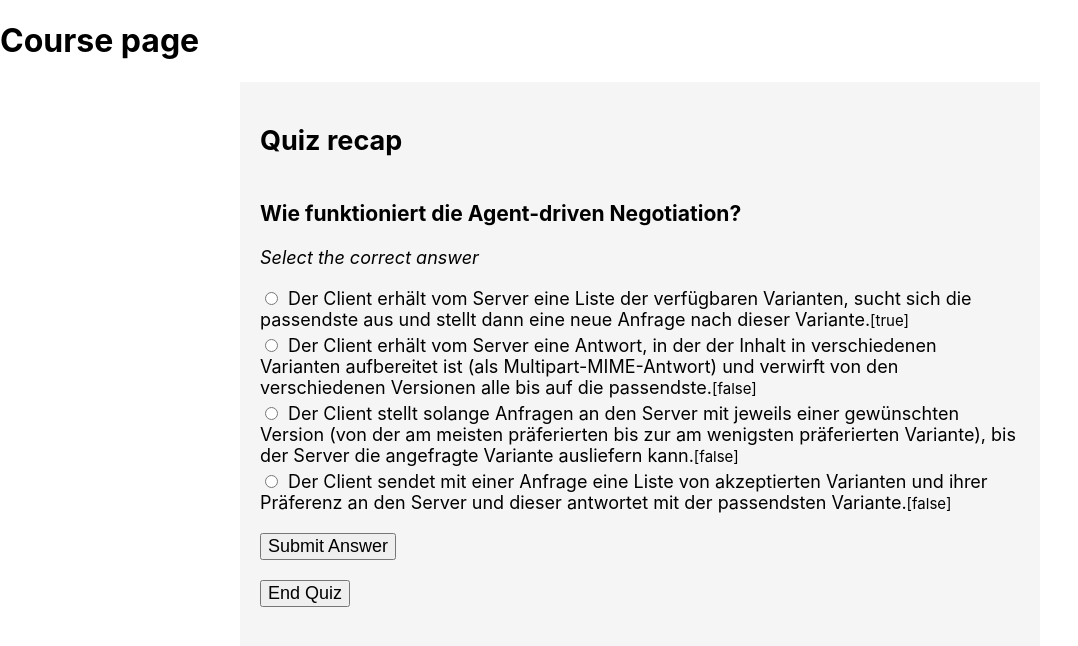
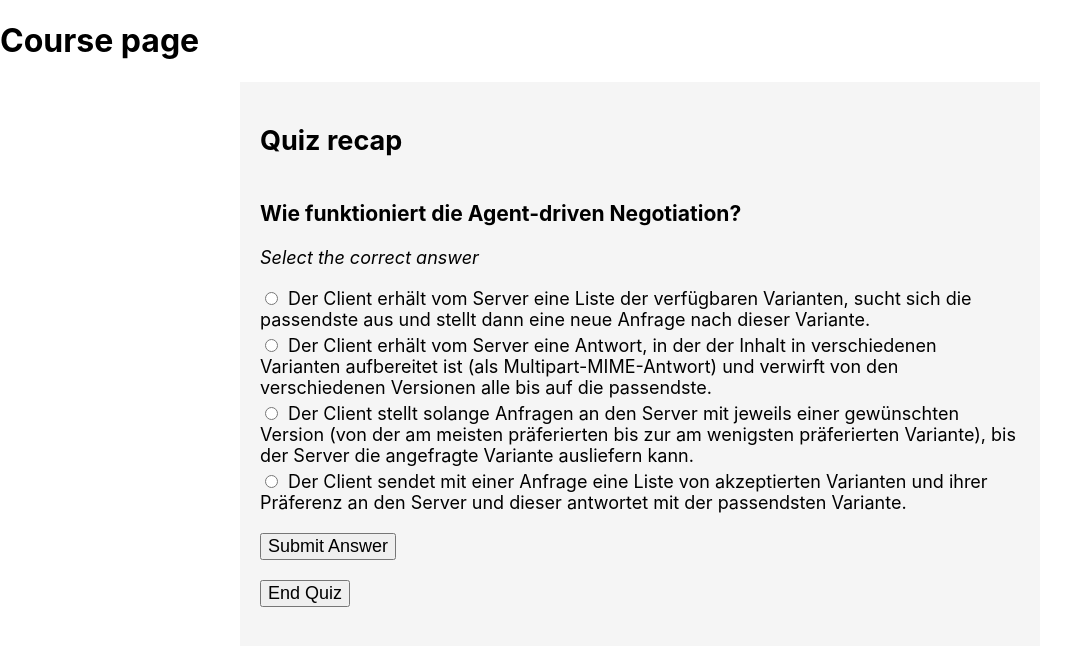
Before and after one commit to openHPI/quiz-recap, a React (Create React App) app: page / in a window 1280 px wide. Shown: the top 646 px of the page, without its empty margins (0-1078 px from the left). Built offline with nearby package versions, Linux system fonts and the light colour scheme.

Commit message:
Minor refactoring in Answers component

```diff
--- a/src/components/Answers.tsx
+++ b/src/components/Answers.tsx
@@ -1,4 +1,4 @@
-import { Answer, QuizType } from '../types';
+import { Answer, QuestionTypes, QuizType } from '../types';
 import './Answers.css';
 
 const Answers = ({
@@ -19,7 +19,7 @@ const Answers = ({
   };
 
   const inputType = () => {
-    if (type === 'Xikolo::Quiz::MultipleChoiceQuestion') {
+    if (type === QuestionTypes.MultipleChoice) {
       return 'radio';
     } else {
       return 'checkbox';
@@ -39,7 +39,7 @@ const Answers = ({
             ></input>
             <label htmlFor={answer.id}>
               {answer.text}
-              <small>{'[' + answer.correct + ']'}</small>
+              {/* <small>{'[' + answer.correct + ']'}</small> */}
             </label>
           </div>
         );
```
